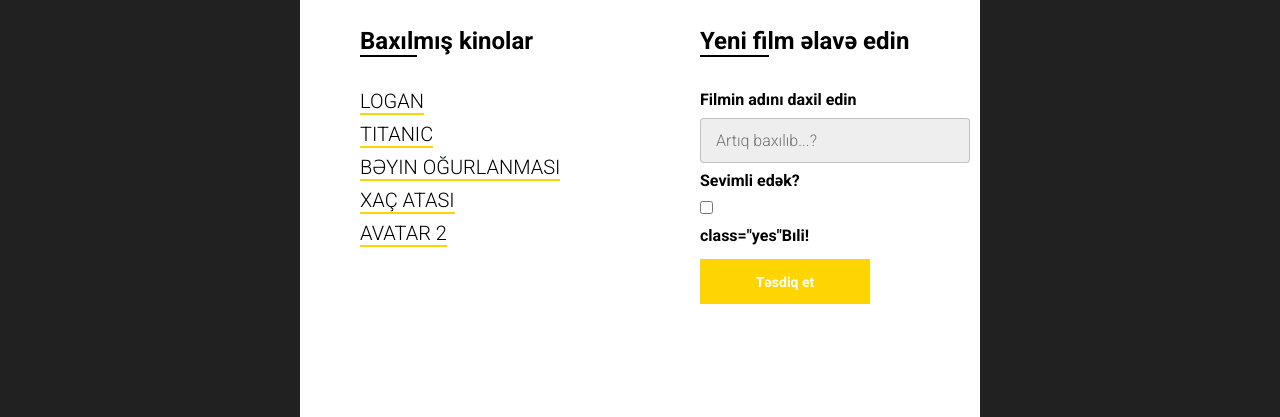
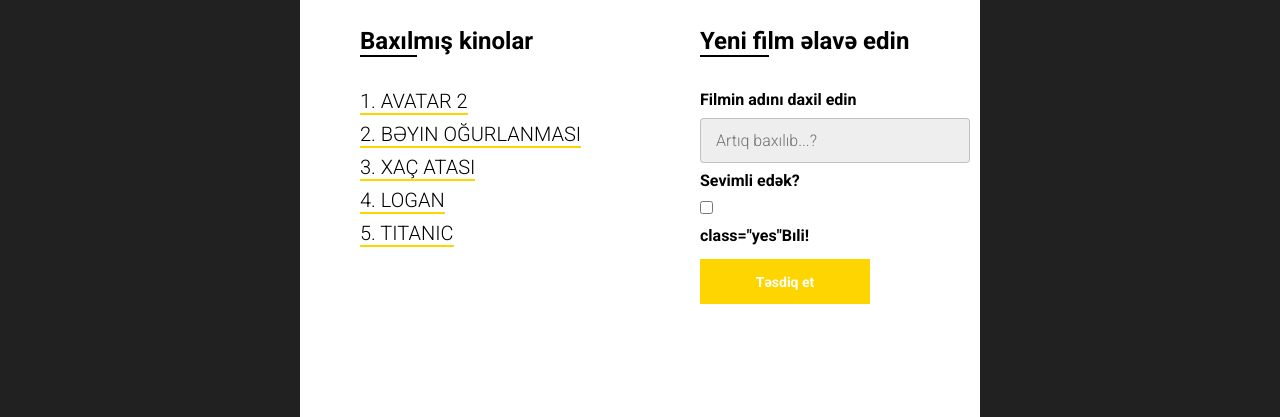
Before and after one commit to LIKOKINGS/likokings, a plain HTML site: page index.html in a window 1280 px wide. Shown: the part 463-880 px from the top of the page. Drawn offline with Linux system fonts and the light colour scheme; files whose address does not match are found by name.

Commit message:
Update index.html
Signed-off-by: LIKOKINGS <134231061+LIKOKINGS@users.noreply.github.com>

```diff
--- a/index.html
+++ b/index.html
@@ -44,19 +44,19 @@
                 <div>
                     <div class="promo__interactive-title">Baxılmış kinolar</div>
                     <ul class="promo__interactive-list">
-                        <li class="promo__interactive-item">LOGAN
+                        <li class="promo__interactive-item">1. AVATAR 2
                             <div class="delete"></div>
                         </li>
-                        <li class="promo__interactive-item">Titanic
+                        <li class="promo__interactive-item">2. BƏYIN OĞURLANMASI
                             <div class="delete"></div>
                         </li>
-                        <li class="promo__interactive-item">Bəyin oğurlanması
+                        <li class="promo__interactive-item">3. XAÇ ATASI
                             <div class="delete"></div>
                         </li>
-                        <li class="promo__interactive-item">Xaç atası
+                        <li class="promo__interactive-item">4. LOGAN
                             <div class="delete"></div>
                         </li>
-                        <li class="promo__interactive-item">AVATAR 2
+                        <li class="promo__interactive-item">5. TITANIC
                             <div class="delete"></div>
                         </li>
                     </ul>
```
